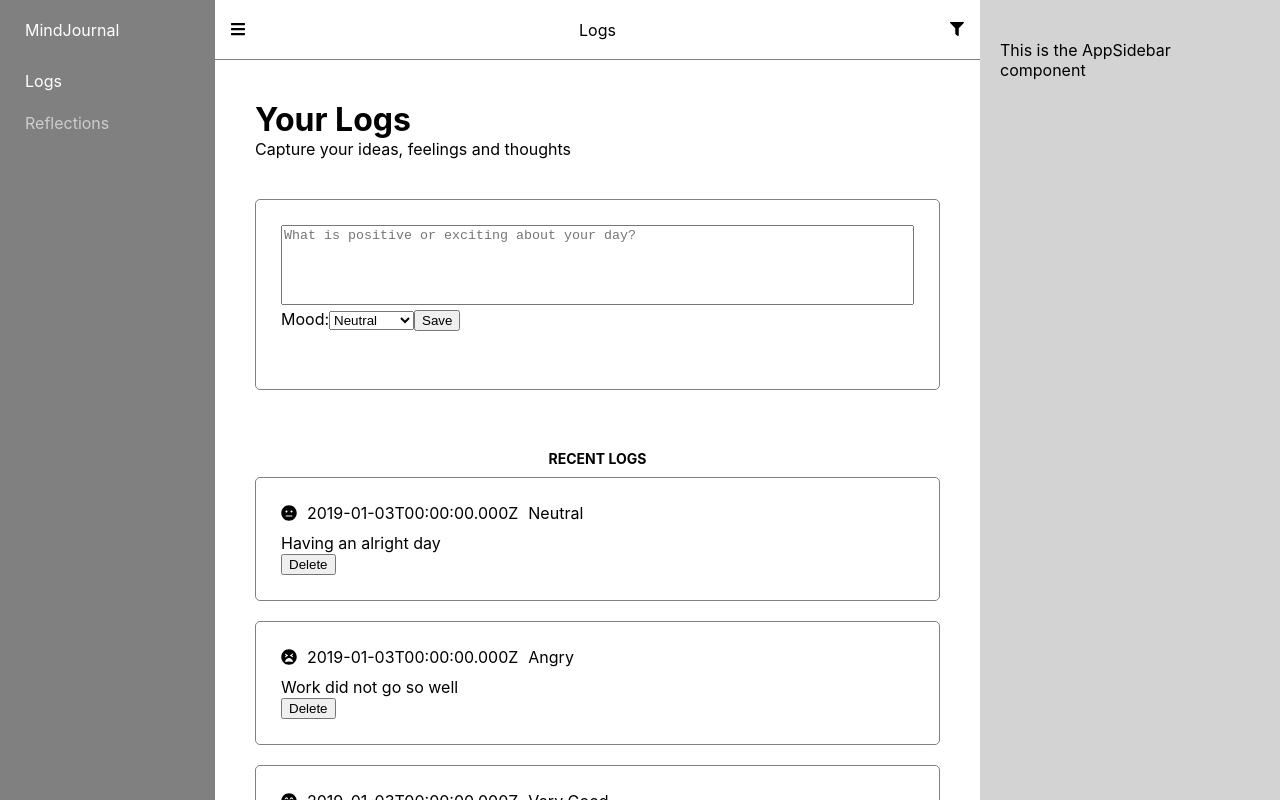
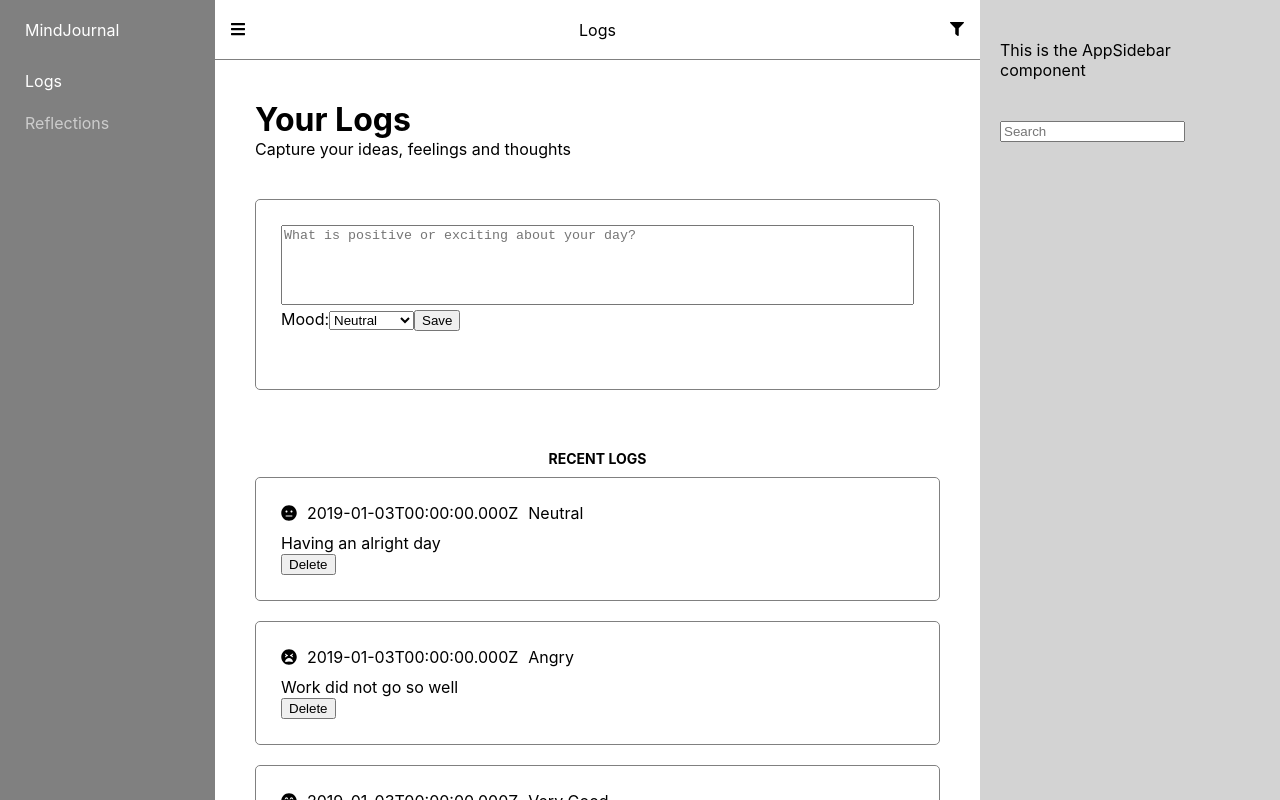
Before and after one commit to baf62495/mindjournal-client, a React (Create React App) app: page /logs in a window 1280 px wide. Built offline with nearby package versions, Linux system fonts and the light colour scheme.

Commit message:
search logs functionality

```diff
--- a/src/App.js
+++ b/src/App.js
@@ -14,7 +14,8 @@ class App extends React.Component {
     super(props);
     this.state = {
         logs: this.props.logs,
-        reflections: this.props.reflections
+        reflections: this.props.reflections,
+        searchTerm: ''
     }
   }
 
@@ -71,6 +72,13 @@ class App extends React.Component {
     this.setState({ reflections })
   }
 
+  updateSearchTerm = term => {
+    console.log('searching for:', term)
+    this.setState({
+      searchTerm: term
+    })
+  }
+
   render() {
     return (
       <>
@@ -83,6 +91,8 @@ class App extends React.Component {
             logs={this.state.logs}
             createLog={this.createLog}
             deleteLog={this.deleteLog}
+            searchTerm={this.state.searchTerm}
+            updateSearchTerm={this.updateSearchTerm}
           />
         )}
       />
--- a/src/components/AppSidebar.js
+++ b/src/components/AppSidebar.js
@@ -1,9 +1,11 @@
 import React from 'react';
+import SearchInput from './SearchInput';
 
-export default function AppSidebar() {
+export default function AppSidebar(props) {
     return (
         <aside className='app-sidebar'>
             <p>This is the AppSidebar component</p>
+            <SearchInput updateSearchTerm={props.updateSearchTerm} />
         </aside>
     )
 }
--- /dev/null
+++ b/src/components/SearchInput.js
@@ -0,0 +1,15 @@
+import React from 'react';
+
+export default class SearchInput extends React.Component {
+    render() {
+        return (
+            <div className="SearchBox">
+                <input
+                    placeholder="Search"
+                    value={this.props.searchTerm}
+                    onChange={e => this.props.updateSearchTerm(e.target.value)}
+                />
+            </div>
+        )
+    }
+}
--- a/src/components/logs/LogsList.js
+++ b/src/components/logs/LogsList.js
@@ -3,7 +3,9 @@ import LogsListItem from './LogsListItem';
 
 export default class LogsList extends React.Component {
     render() {
+        const { searchTerm } = this.props
         const list = this.props.logs
+            .filter(log => log.content.toLowerCase().includes(searchTerm.toLowerCase()))
             .map((log, key) => <LogsListItem {...log} key={key} deleteLog={this.props.deleteLog} />);
         return (
             <div className='mj-card-list'>
--- a/src/components/logs/LogsMainPage.js
+++ b/src/components/logs/LogsMainPage.js
@@ -12,7 +12,7 @@ export default class LogsMainPage extends React.Component {
             <>
             <AppNavigation />
             <main>
-                <AppSidebar />
+                <AppSidebar searchTerm={this.props.searchTerm} updateSearchTerm={this.props.updateSearchTerm} />
                 <AppHeader title='Logs' />
                 <div className='mj-page'>
                     <div className='mj-page-content'>
@@ -22,7 +22,7 @@ export default class LogsMainPage extends React.Component {
                                 <p className='description'>Capture your ideas, feelings and thoughts</p>
                             </header>
                             <LogsForm createLog={this.props.createLog} />
-                            <LogsList logs={this.props.logs} deleteLog={this.props.deleteLog} />
+                            <LogsList logs={this.props.logs} deleteLog={this.props.deleteLog} searchTerm={this.props.searchTerm} />
                         </div>
                     </div>
                 </div>
```
